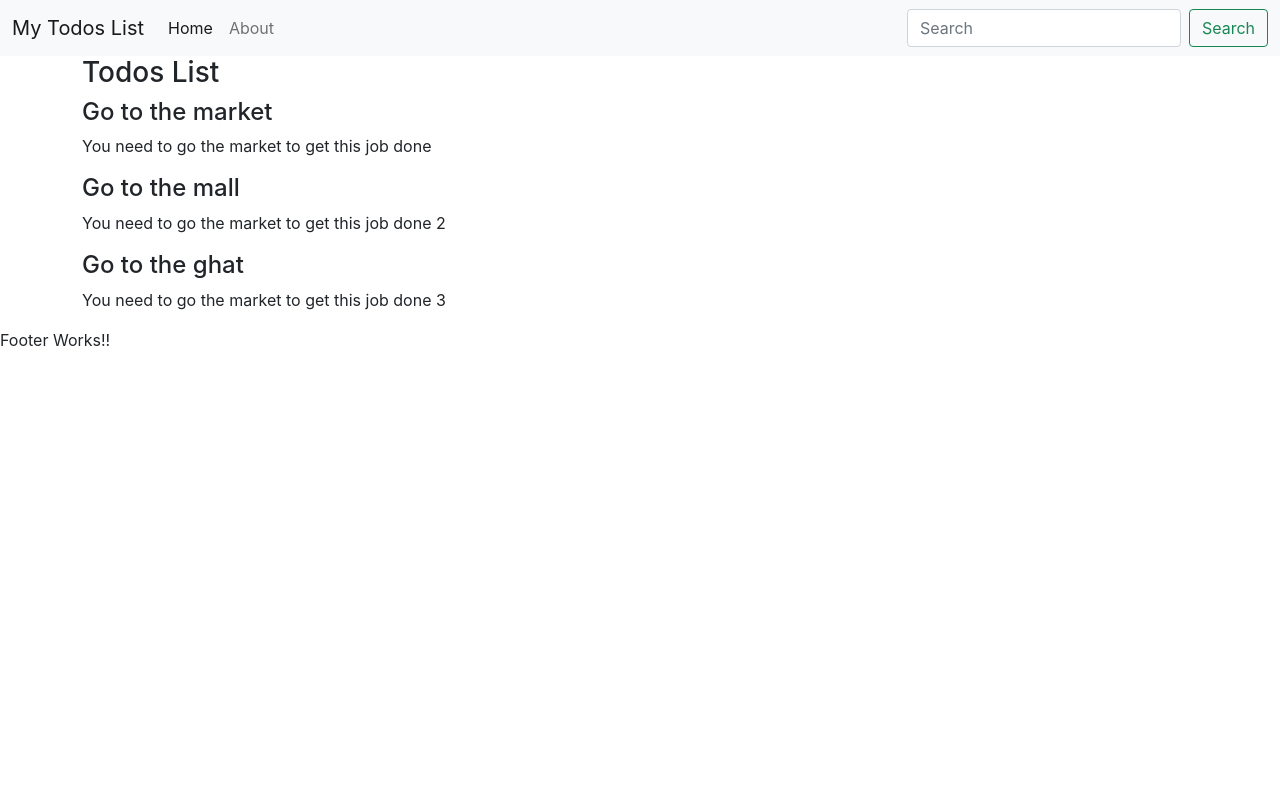
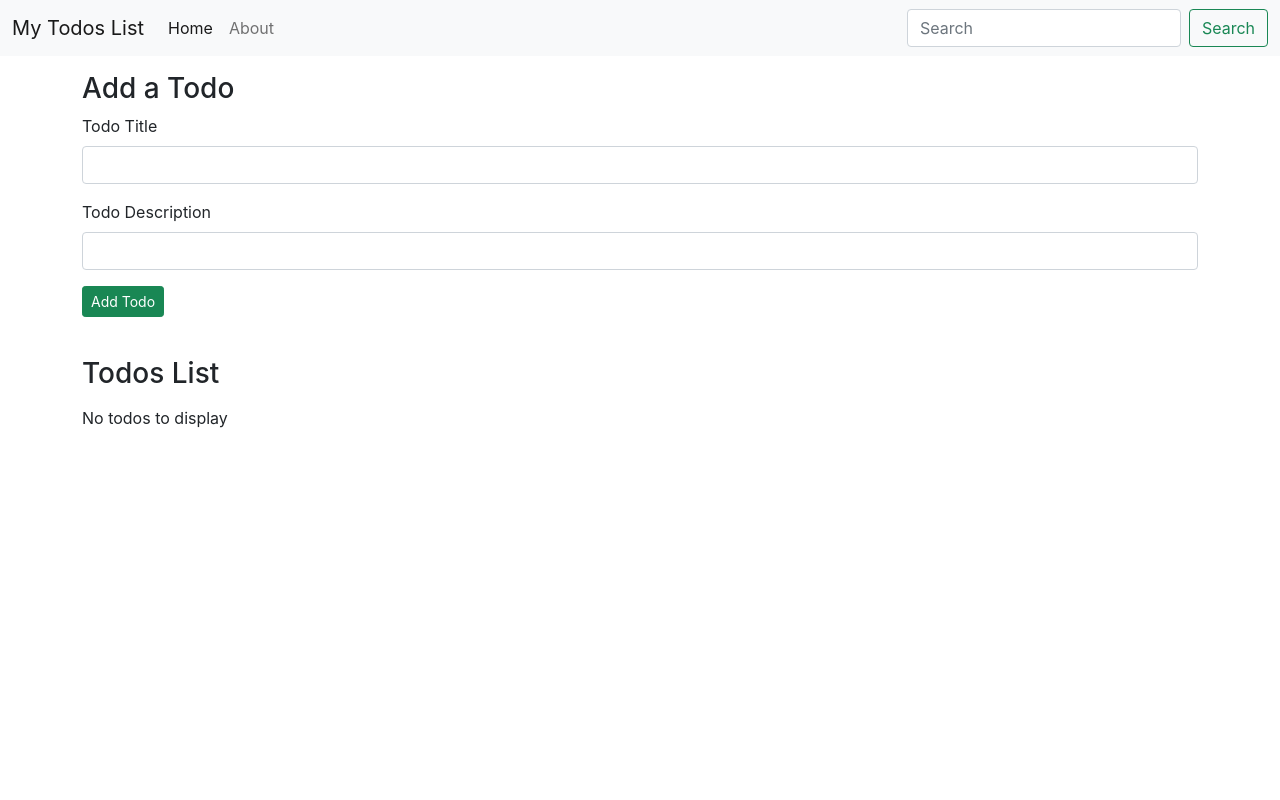
Before and after one commit to pavankumarvn1518/react, a React (Create React App) app: page / in a window 1280 px wide. Shown: the top 800 px of the page. Built offline with nearby package versions, Linux system fonts and the light colour scheme.

Commit message:
todo add and delete function completed

```diff
--- a/src/App.js
+++ b/src/App.js
@@ -1,32 +1,45 @@
-import React from 'react';
 import './App.css';
 import Header from "./MyComponents/Header";
 import Footer from "./MyComponents/Footer";
 import Todos from "./MyComponents/Todos";
+import AddTodo from './MyComponents/AddTodo'; // Corrected import
+import React, { useState } from 'react';
 
 function App() {
-  let todos = [
-    {
-      sno: 1,
-      title: "Go to the market",
-      desc: "You need to go the market to get this job done"
-    },
-    {
-      sno: 2,
-      title: "Go to the mall",
-      desc: "You need to go the market to get this job done 2"
-    },
-    {
-      sno: 3,
-      title: "Go to the ghat",
-      desc: "You need to go the market to get this job done 3"
+  const [todos, setTodos] = useState([]
+);
+
+  const onDelete = (todo) => {
+    console.log("I am onDelete of todo", todo);
+    setTodos(todos.filter((e) => e !== todo));
+  }
+
+  const addTodo = (title, desc) => {
+    console.log("I am adding this todo", title, desc);
+    let sno;
+    if (todos.length == 0){
+      sno = 0;
+
     }
-  ];
+    else{
+     sno = todos[todos.length - 1].sno + 1 ;
+    }
+    const myTodo = {
+      sno: sno,
+      title: title,
+      desc: desc
+    };
+    setTodos([...todos, myTodo]);
+    console.log(myTodo);
+
+  }
 
   return (
     <>
       <Header title="My Todos List" searchBar={true} />
-      <Todos todos={todos} />
+      {/* Pass addTodo function as a prop to AddTodo component */}
+      <AddTodo addTodo={addTodo} />
+      <Todos todos={todos} onDelete={onDelete} />
       <Footer />
     </>
   );
--- /dev/null
+++ b/src/MyComponents/AddTodo.js
@@ -0,0 +1,37 @@
+import React, { useState } from 'react';
+
+const AddTodo = (props) => {
+    const [title, setTitle] = useState("");
+    const [desc, setDesc] = useState("");
+
+    const submit = (e) => {
+        e.preventDefault();
+        if (!title || !desc) {
+            alert("Title or Description cannot be blank");
+            return;
+        }
+        // Call addTodo function from props
+        props.addTodo(title, desc);
+        setTitle("");
+        setDesc("");
+    }
+
+    return (
+        <div className="container my-3">
+            <h3>Add a Todo</h3>
+            <form onSubmit={submit}>
+                <div className="mb-3">
+                    <label htmlFor="title" className="form-label">Todo Title</label>
+                    <input type="text" className="form-control" value={title} onChange={(e) => setTitle(e.target.value)} id="title" aria-describedby="emailHelp" />
+                </div>
+                <div className="mb-3">
+                    <label htmlFor="desc" className="form-label">Todo Description</label>
+                    <input type="text" className="form-control" value={desc} onChange={(e) => setDesc(e.target.value)} id="desc" />
+                </div>
+                <button type="submit" className="btn btn-sm btn-success">Add Todo</button>
+            </form>
+        </div>
+    );
+}
+
+export default AddTodo;
--- a/src/MyComponents/Footer.js
+++ b/src/MyComponents/Footer.js
@@ -1,9 +1,16 @@
 import React from 'react'
 
 export default function Footer() {
+  // let footerStyle = {
+  //   position: "relative",
+  //   top: "6vh",
+  //   width:"100%"
+  // }
   return (
-    <div>
-      Footer Works!!
+    <div className="bg-dark text-light py-3">
+      <p className="text-center">
+      Copyright &copy; MyTodosList.com
+      </p>
     </div>
   )
 }
--- a/src/MyComponents/TodoItem.js
+++ b/src/MyComponents/TodoItem.js
@@ -1,10 +1,11 @@
 import React from 'react';
 
-const TodoItem = ({ todo }) => {
+const TodoItem = ({ todo, onDelete }) => {
   return (
     <div>
       <h4>{todo.title}</h4>
       <p>{todo.desc}</p>
+      <button className="btn btn-sm btn-danger" onClick={() => onDelete(todo)}>Delete</button>
     </div>
   );
 }
--- a/src/MyComponents/Todos.js
+++ b/src/MyComponents/Todos.js
@@ -2,12 +2,21 @@
 import TodoItem from "./TodoItem";
 
 const Todos = (props) => {
+  let myStyle = {
+    minHeight:  "70vh",
+    margin:"40px auto"
+
+  }
   return (
-    <div className="container">
-      <h3>Todos List</h3>
-      {props.todos.map((todo) => (
-        <TodoItem key={todo.sno} todo={todo} />
-      ))}
+    <div className="container " style={myStyle}>
+      <h3 className="my-3">Todos List</h3>
+      {props.todos.length === 0 ? (
+        "No todos to display"
+      ) : (
+        props.todos.map((todo) => (
+          <TodoItem key={todo.sno} todo={todo} onDelete={props.onDelete} />
+        ))
+      )}
     </div>
   );
 }
```
Also changed, not shown: src/App.css (line endings or trailing spaces).
